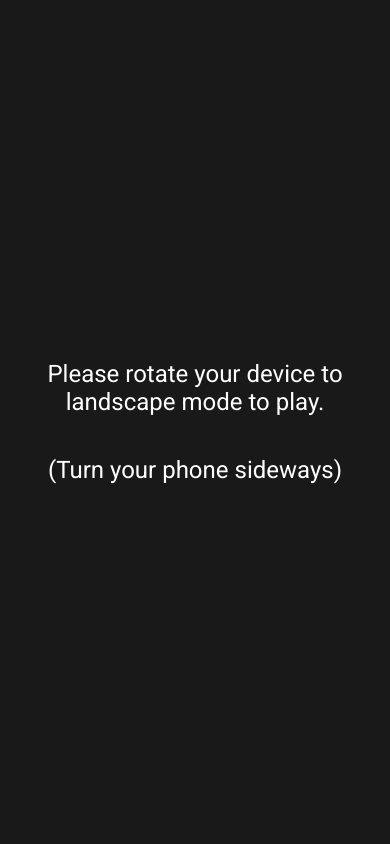
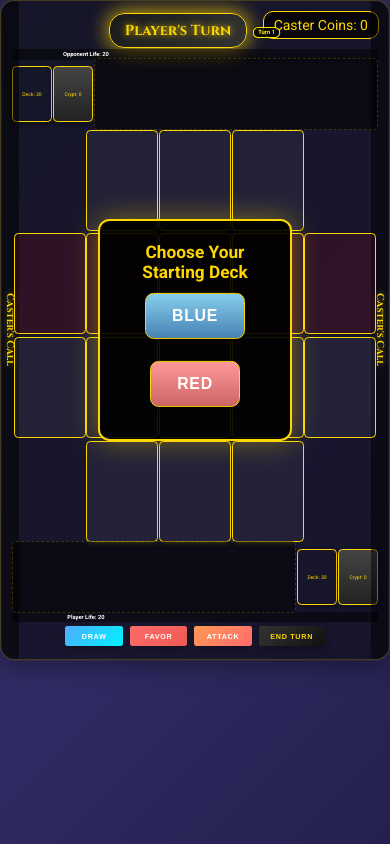
Before and after one commit to framedjoe/Caster-s-Call, a plain HTML site: page index.html in a window 390 px wide. Drawn offline with Linux system fonts and the light colour scheme.

Commit message:
Update index.html

```diff
--- a/index.html
+++ b/index.html
@@ -10,7 +10,6 @@
       --gold: #ffd700; --gold-glow: rgba(255,215,0,0.6);
       --blue: #87ceeb; --red: #ff6b6b;
       --bg-dark: #0f0c29; --bg-mid: #302b63; --bg-light: #24243e;
-      --vh: 1vh; /* Will be set dynamically */
     }
     * { box-sizing: border-box; margin: 0; padding: 0; }
     body {
@@ -18,11 +17,12 @@
       background: linear-gradient(-45deg, var(--bg-dark), var(--bg-mid), var(--bg-light), var(--bg-dark));
       background-size: 400% 400%; animation: gradient 15s ease infinite;
       color: white; display: flex; justify-content: center; align-items: center; padding: 0;
+      overflow: hidden;
     }
     @keyframes gradient { 0% { background-position: 0% 50%; } 50% { background-position: 100% 50%; } 100% { background-position: 0% 50%; } }
     h1, h2, h3, .game-title-opponent, .game-title-player, .turn-indicator, .card-name { font-family: 'Cinzel', serif; }
 
-    /* Game Board */
+    /* 1.5x SCALED GAME BOARD */
     #game {
       position: relative; width: calc(960px * var(--scale)); height: calc(640px * var(--scale)); padding: calc(1px * var(--scale));
       background: rgba(15,15,25,0.7); border-radius: calc(20px * var(--scale));
@@ -92,7 +92,7 @@
     .zone::-webkit-scrollbar { height: calc(3px * var(--scale)); }
     .zone::-webkit-scrollbar-track { background: #333; border-radius: calc(2px * var(--scale)); }
     .zone::-webkit-scrollbar-thumb { background: #ffd700; border-radius: calc(2px * var(--scale)); }
-    /* CARDS */
+    /* CARDS: 1.5x SCALED */
     .card {
       width: calc(56px * var(--scale)); height: calc(78px * var(--scale)); border-radius: calc(6px * var(--scale));
       overflow: hidden; position: relative; cursor: pointer;
@@ -133,7 +133,7 @@
     }
     .card.opponent-hand::before { background: linear-gradient(to bottom, rgba(0,0,0,0.9), rgba(0,0,0,0.95)) !important; }
     .card.opponent-hand .card-name { color: #666; }
-    /* DECK & CRYPT */
+    /* DECK & CRYPT: 1.5x SCALED + COLORS RESTORED */
     .player-deck, .opponent-deck, .player-crypt, .opponent-crypt {
       width: calc(56px * var(--scale)); height: calc(78px * var(--scale)); border: calc(1px * var(--scale)) solid var(--gold);
       border-radius: calc(6px * var(--scale)); display: flex; flex-direction: column; align-items: center; justify-content: center;
@@ -159,7 +159,7 @@
     .mana-crystal.filled.blue { background: var(--blue); box-shadow: 0 0 calc(10px * var(--scale)) var(--blue), inset 0 0 calc(7px * var(--scale)) white; }
     .mana-crystal.filled.red { background: var(--red); box-shadow: 0 0 calc(10px * var(--scale)) var(--red), inset 0 0 calc(7px * var(--scale)) white; }
     @keyframes mana-pulse { 0%, 100% { transform: scale(1); } 50% { transform: scale(1.15); } }
-    /* BUTTONS */
+    /* BUTTONS: COLORS RESTORED + SCALED */
     button {
       padding: calc(4px * var(--scale)) calc(8px * var(--scale)); margin: calc(2px * var(--scale)); border: none; border-radius: calc(3px * var(--scale));
       font-weight: bold; text-transform: uppercase; letter-spacing: calc(1px * var(--scale));
@@ -175,12 +175,12 @@
     #attack-button { background: linear-gradient(135deg, #ff9a56, #ff6b6b); color: white; }
     button#end-turn { background: linear-gradient(135deg, #333, #111); color: var(--gold); }
     #cancel-button { background: linear-gradient(135deg, #999, #666); color: white; display: none; }
-    /* HAND CONTAINERS */
+    /* HAND CONTAINERS: 1.5x SCALED */
     .opponent-hand-container, .player-hand-container {
       width: calc(555.898px * var(--scale)); height: calc(94.46px * var(--scale));
       margin-left: calc(27.795px * var(--scale)); /* 5% right shift */
     }
-    /* Playable zones, animations, etc. */
+    /* Added back from original: Playable zones, selections, animations, etc. */
     .playable-zone { border: calc(3px * var(--scale)) solid #00ff00 !important; background: rgba(0,255,0,0.15) !important; box-shadow: 0 0 calc(20px * var(--scale)) #00ff00 !important; transform: scale(1.05); }
     .card.selected { transform: translateY(calc(-15px * var(--scale))) scale(1.12) !important; box-shadow: 0 0 0 calc(4px * var(--scale)) #00ff00, 0 0 calc(30px * var(--scale)) #00ff00 !important; }
     .card.playable { box-shadow: 0 0 0 calc(4px * var(--scale)) #00ff00, 0 0 calc(25px * var(--scale)) #00ff00 !important; animation: pulse-playable 1.5s infinite; }
@@ -218,7 +218,7 @@
     #notification.show { opacity: 1; }
     @keyframes particle { to { transform: translateY(calc(-120px * var(--scale))) scale(0); opacity: 0; } }
     @media (max-width: 768px) {
-      #game { padding: calc(15px * var(--scale)); width: 100vw; height: calc(var(--vh) * 100); }
+      #game { padding: calc(15px * var(--scale)); width: 100vw; height: auto; }
       .card { width: calc(90px * var(--scale)); height: calc(130px * var(--scale)); }
       .player-monster-zone, .opponent-monster-zone, .player-spell-zone, .opponent-spell-zone { width: calc(100px * var(--scale)); height: calc(140px * var(--scale)); }
       .turn-indicator { font-size: calc(20px * var(--scale)); padding: calc(10px * var(--scale)) calc(20px * var(--scale)); }
@@ -232,29 +232,9 @@
       position: absolute; top: 10px; right: 10px; background: rgba(0,0,0,0.7); padding: 5px 10px;
       border: 1px solid var(--gold); border-radius: 10px; font-size: 14px; color: var(--gold);
     }
-    /* Rotation Message for Mobile Portrait */
-    #rotation-message {
-      display: none;
-      position: fixed; top: 0; left: 0; width: 100vw; height: 100vh;
-      background: rgba(0,0,0,0.9); color: white; font-size: 24px; text-align: center; z-index: 10000;
-      justify-content: center; align-items: center; flex-direction: column;
-    }
-    #rotation-message p { margin: 20px; }
-    @media (max-width: 768px) and (orientation: portrait) {
-      #game { display: none; }
-      #rotation-message { display: flex; }
-    }
-    @media (max-width: 768px) and (orientation: landscape) {
-      #game { display: flex; }
-      #rotation-message { display: none; }
-    }
   </style>
 </head>
 <body>
-  <div id="rotation-message">
-    <p>Please rotate your device to landscape mode to play.</p>
-    <p>(Turn your phone sideways)</p>
-  </div>
 <div id="game">
   <div id="caster-coins">Caster Coins: 0</div>
   <div class="game-title-opponent">Caster's Call</div>
@@ -985,17 +965,13 @@ function updateScale() {
   const viewportWidth = window.innerWidth;
   const viewportHeight = window.innerHeight;
 
-  // Update --vh for dynamic viewport height (handles mobile address bar)
-  const vh = viewportHeight * 0.01;
-  document.documentElement.style.setProperty('--vh', `${vh}px`);
-
-  // Calculate scale to fit both width and height, with a min of 0.5 for smaller devices
+  // Calculate scale to fit both width and height, with a min of 0.8 for readability
   let scale = Math.min(viewportWidth / baseWidth, viewportHeight / baseHeight);
-  scale = Math.max(scale, 0.5); // Lower min to allow better fit on small mobiles
+  scale = Math.max(scale, 0.8); // Prevent too small on tiny devices
 
   // For mobile portrait, reduce slightly more if needed
   if (viewportWidth < 768 && viewportHeight > viewportWidth) {
-    scale *= 0.85; // Adjusted reduction for portrait mode
+    scale *= 0.9; // Slight reduction for portrait mode
   }
 
   document.documentElement.style.setProperty('--scale', scale);
```
